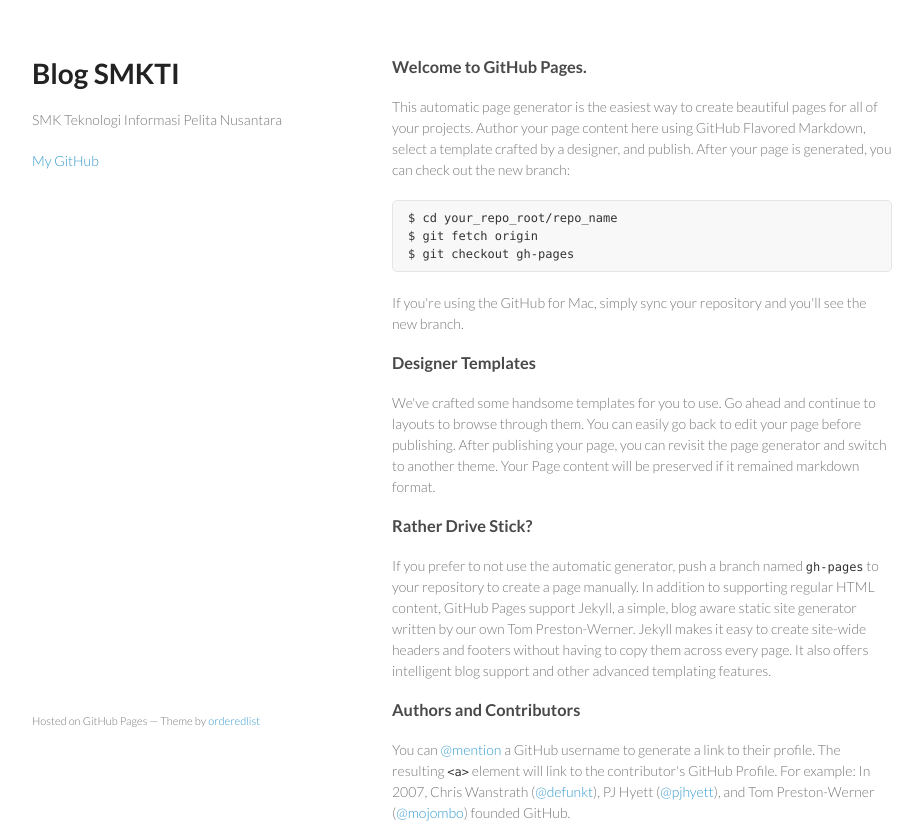
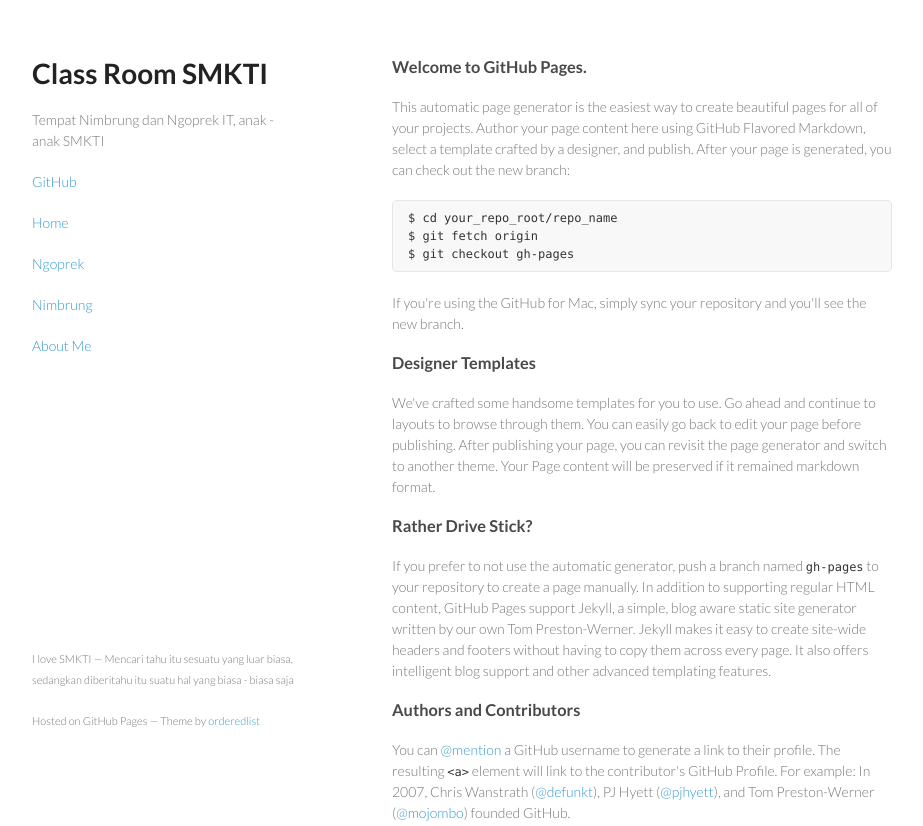
Before and after one commit to classroom-smkti/classroom-smkti.github.io, a plain HTML site: page index.html in a window 1280 px wide. Shown: the top 826 px of the page, without its empty margins (178-1101 px from the left). Drawn offline with Linux system fonts and the light colour scheme.

Commit message:
updated index.html

```diff
--- a/index.html
+++ b/index.html
@@ -3,7 +3,7 @@
   <head>
     <meta charset="utf-8">
     <meta http-equiv="X-UA-Compatible" content="chrome=1">
-    <title>Class Room SMKTI</title>
+    <title>Home &mdash; classroom-smkti</title>
 
     <link rel="stylesheet" href="stylesheets/styles.css">
     <link rel="stylesheet" href="stylesheets/pygment_trac.css">
@@ -15,11 +15,15 @@
   <body>
     <div class="wrapper">
       <header>
-        <h1>Blog SMKTI</h1>
-        <p>SMK Teknologi Informasi Pelita Nusantara</p>
+        <h1>Class Room SMKTI</h1>
+        <p>Tempat Nimbrung dan Ngoprek IT, anak - anak SMKTI</p>
 
 
-        <p class="view"><a href="https://github.com/classroom-smkti">My GitHub</a></p>
+        <p class="view"><a href="https://github.com/classroom-smkti">GitHub</a></p>
+        <p class="view"><a href="/">Home</a></p>
+        <p class="view"><a href="/ngoprek/">Ngoprek</a></p>
+        <p class="view"><a href="/nimbrung/">Nimbrung</a></p>
+        <p class="view"><a href="/about/">About Me</a></p>
 
       </header>
       <section>
@@ -56,6 +60,7 @@
 <p>Having trouble with Pages? Check out the documentation at <a href="http://help.github.com/pages">http://help.github.com/pages</a> or contact <a href="mailto:support@github.com">support@github.com</a> and we’ll help you sort it out.</p>
       </section>
       <footer>
+        <p><small>I love SMKTI &mdash; Mencari tahu itu sesuatu yang luar biasa, sedangkan diberitahu itu suatu hal yang biasa - biasa saja</small></p>
         <p><small>Hosted on GitHub Pages &mdash; Theme by <a href="https://github.com/orderedlist">orderedlist</a></small></p>
       </footer>
     </div>
```
